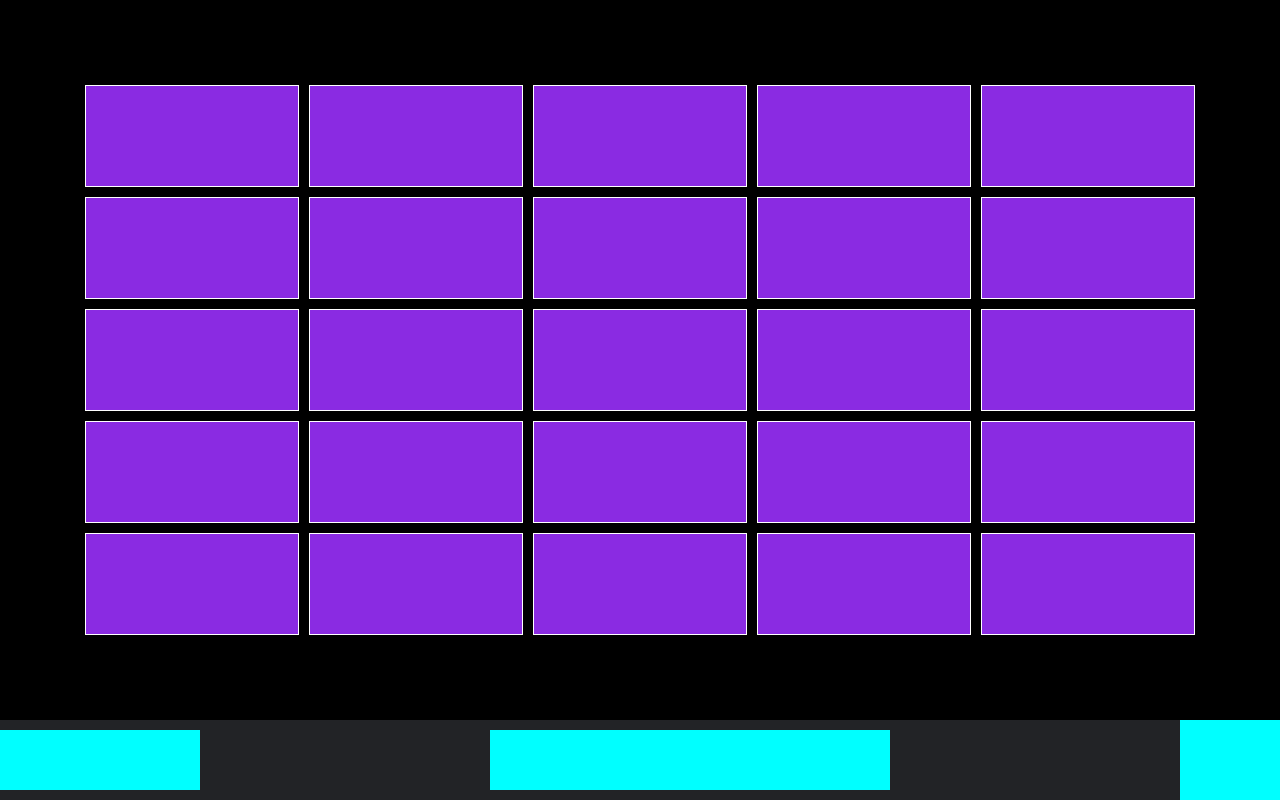
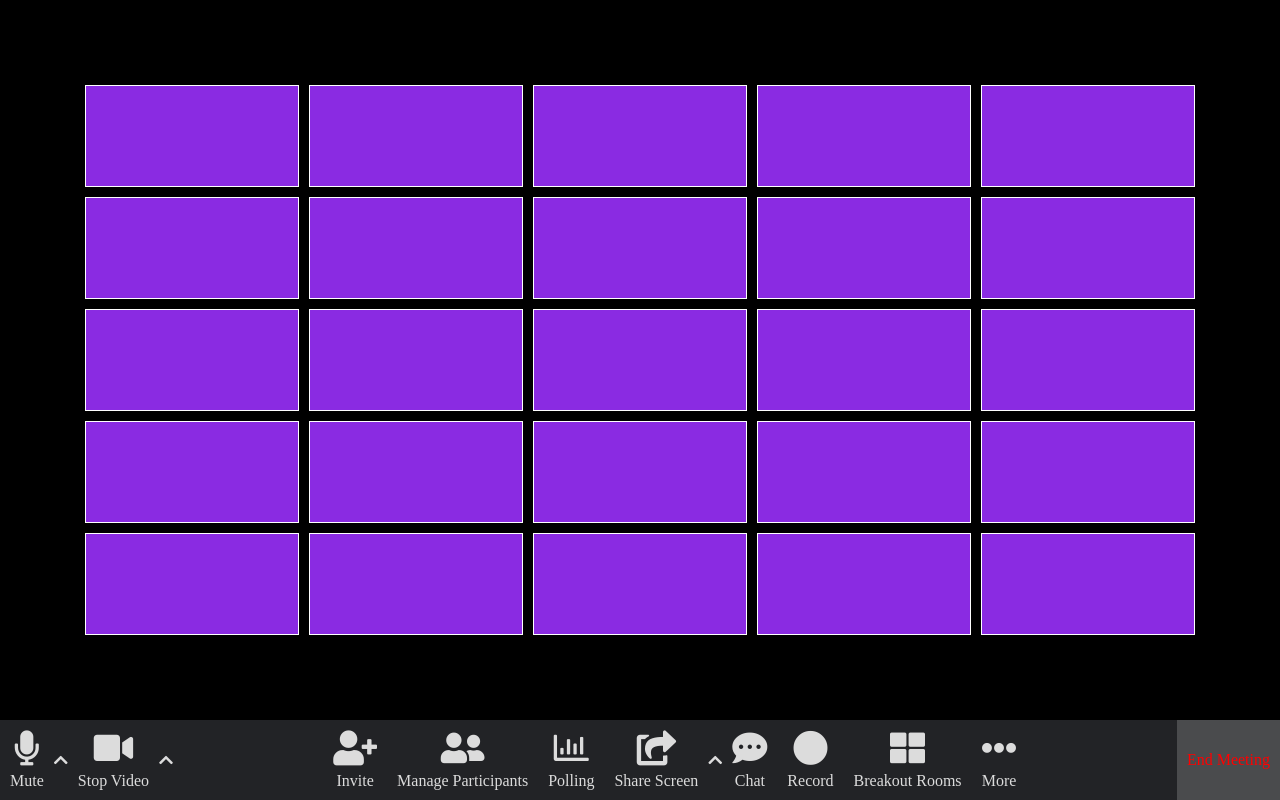
Before and after one commit to Barbon14/html-css-zoom, a plain HTML site: page index.html in a window 1280 px wide. Drawn offline with Linux system fonts and the light colour scheme.

Commit message:
aggiunto contenuto barra di controllo

```diff
--- a/css/layout.css
+++ b/css/layout.css
@@ -32,23 +32,43 @@ main {
     align-items: center;
 }
 
+.comando {
+    height: 100%;
+    color: #dcdcdc;
+    margin: 0 10px;
+    display: flex;
+    flex-direction: column;
+    align-items: center;
+    justify-content: space-between;
+
+}
+
+.fas {
+    color: #dcdcdc;
+}
+
+.comando .fas,.comando .far {
+    font-size: 35px;
+}
+
 #controlli-sx {
     height: 60px;
-    /* debug */
-    background-color: cyan;
-    width: 200px;
+    display: flex;
+    align-items: center;
+
 }
 
 #controlli-cnt {
     height: 60px;
-    /* debug */
-    background-color: cyan;
-    width: 400px;
+    display: flex;
+    align-items: center;
 }
 
 #esci {
-    width: 100px;
     height: 100%;
-    /* debug */
-    background-color: cyan;
+    color: red;
+    padding: 0 10px;
+    background-color: #4a4b4d;
+    display: flex;
+    align-items: center;
 }
--- a/index.html
+++ b/index.html
@@ -122,17 +122,68 @@
 
             <!-- pulsanti a sinistra -->
             <div id="controlli-sx">
-
+                <div class="comando">
+                    <i class="fas fa-microphone"></i>
+                    Mute
+                </div>
+                <i class="fas fa-chevron-up"></i>
+                <div class="comando">
+                    <i class="fas fa-video"></i>
+                    Stop Video
+                </div>
+                <i class="fas fa-chevron-up"></i>
             </div>
 
             <!-- pulsanti centrali -->
             <div id="controlli-cnt">
 
+                <div class="comando">
+                    <i class="fas fa-user-plus"></i>
+                    Invite
+                </div>
+
+                <div class="comando">
+                    <i class="fas fa-user-friends"></i>
+                    Manage Participants
+                </div>
+
+                <div class="comando">
+                    <i class="far fa-chart-bar"></i>
+                    Polling
+                </div>
+
+                <div class="comando">
+                    <i class="fas fa-share-square"></i>
+                    Share Screen
+                </div>
+
+                <i class="fas fa-chevron-up"></i>
+
+                <div class="comando">
+                    <i class="fas fa-comment-dots"></i>
+                    Chat
+                </div>
+
+                <div class="comando">
+                    <i class="fas fa-circle"></i>
+                    Record
+                </div>
+
+                <div class="comando">
+                    <i class="fas fa-th-large"></i>
+                    Breakout Rooms
+                </div>
+
+                <div class="comando">
+                    <i class="fas fa-ellipsis-h"></i>
+                    More
+                </div>
+
             </div>
 
             <!-- pulsante esci -->
             <div id="esci">
-
+                End Meeting
             </div>
         </nav>
     </footer>
```
